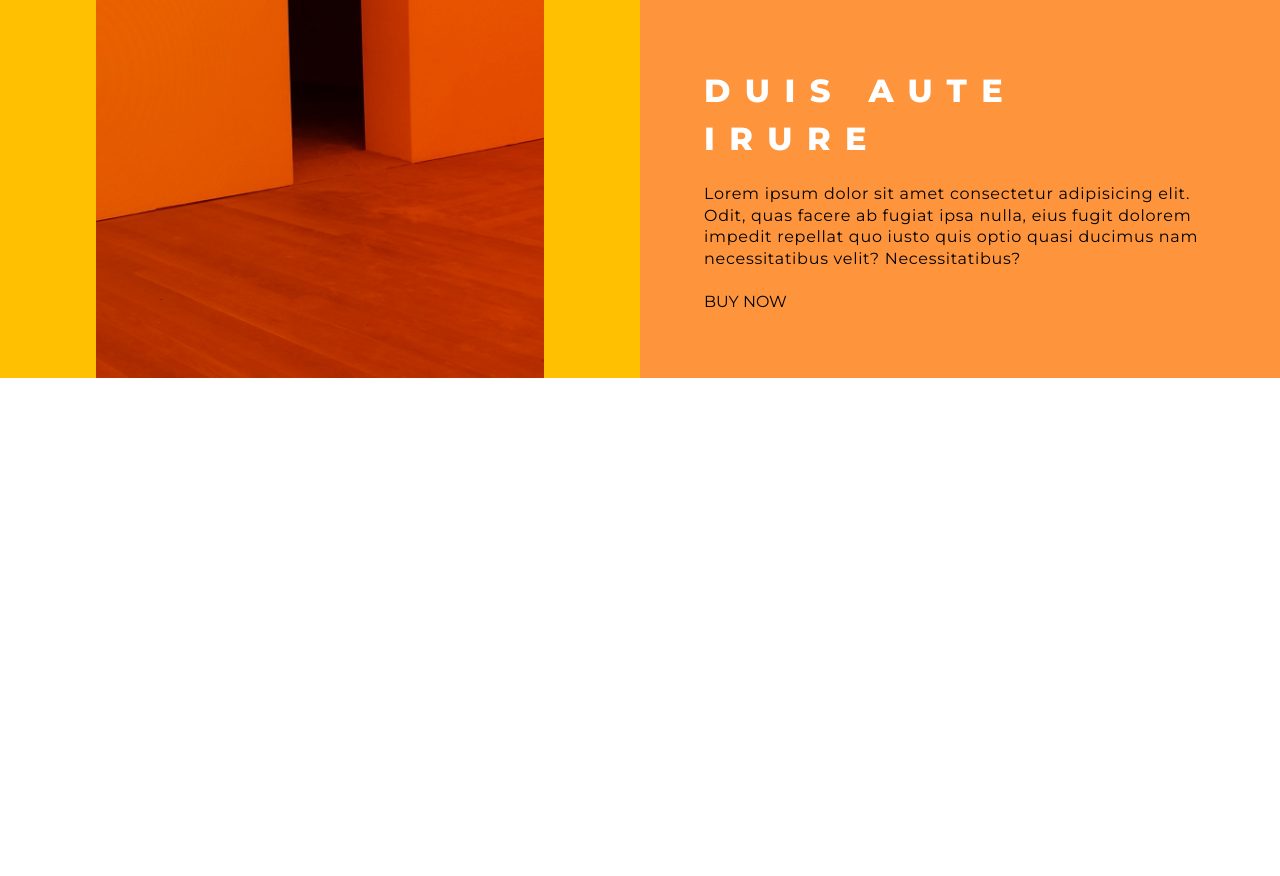
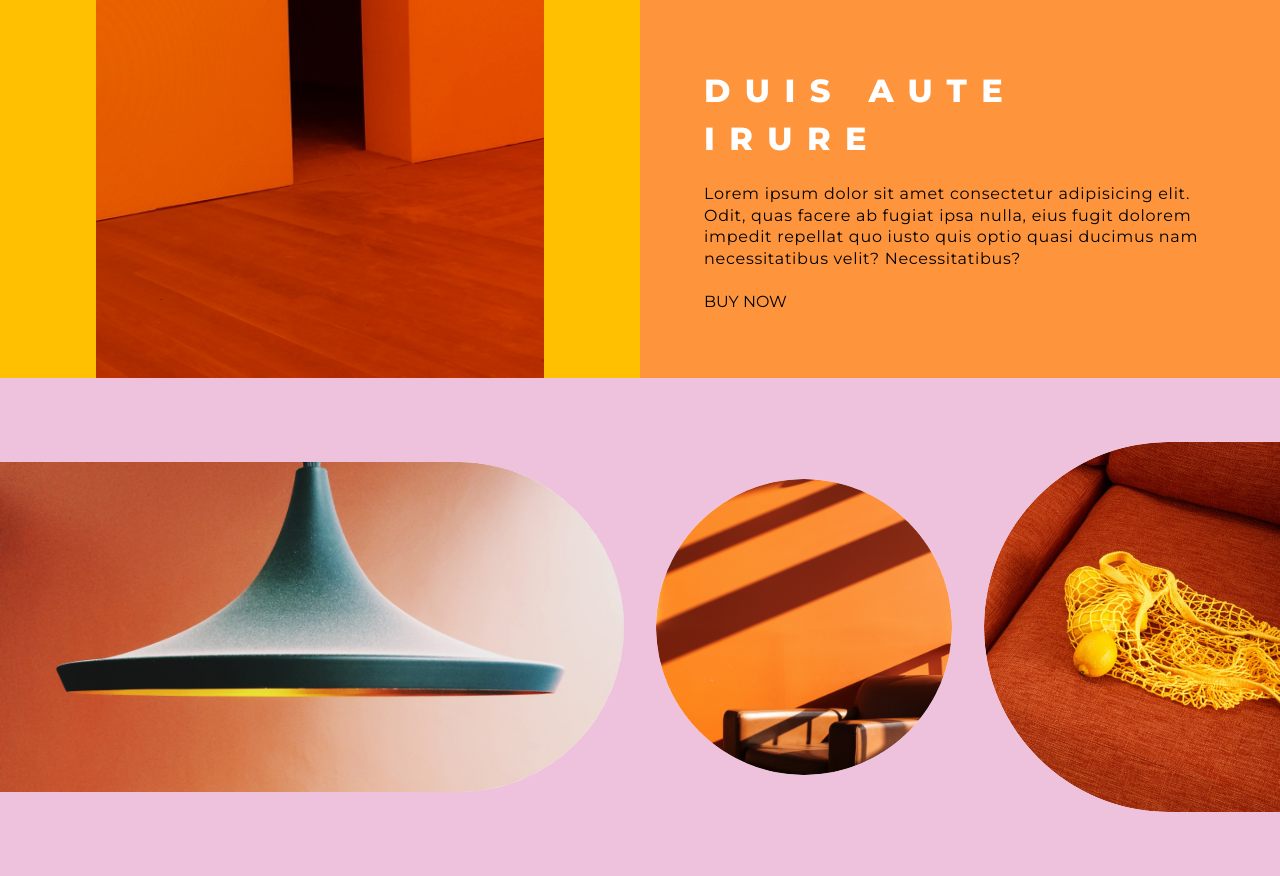
Before and after one commit to masofia12/colorful-curvy-website, a plain HTML site: page index.html in a window 1280 px wide. Shown: the part 2572-3448 px from the top of the page. Before the commit the page ends 2950 px from the top, so only its background shows below. Drawn offline with nearby package versions, Linux system fonts and the light colour scheme.

Commit message:
section 5

```diff
--- a/index.html
+++ b/index.html
@@ -64,6 +64,17 @@
             <a href="#">Buy now</a>
         </div>
     </section>
+    <section class="grid grid-cols-4 bg-[#EEC1DC] gap-8 items-center py-16">
+        <div class="col-span-2">
+            <img src="/images/bold-7-cut.jpg" class="rounded-r-full" alt="rainbow wall">
+        </div>
+        <div>
+            <img src="/images/bold-8.jpg" class="rounded-full" alt="rainbow wall">
+        </div>
+        <div>
+            <img src="/images/bold-9-cut.jpg" class="rounded-l-full" alt="rainbow wall">
+        </div>
+    </section>
 
 </body>
 </html>
```
